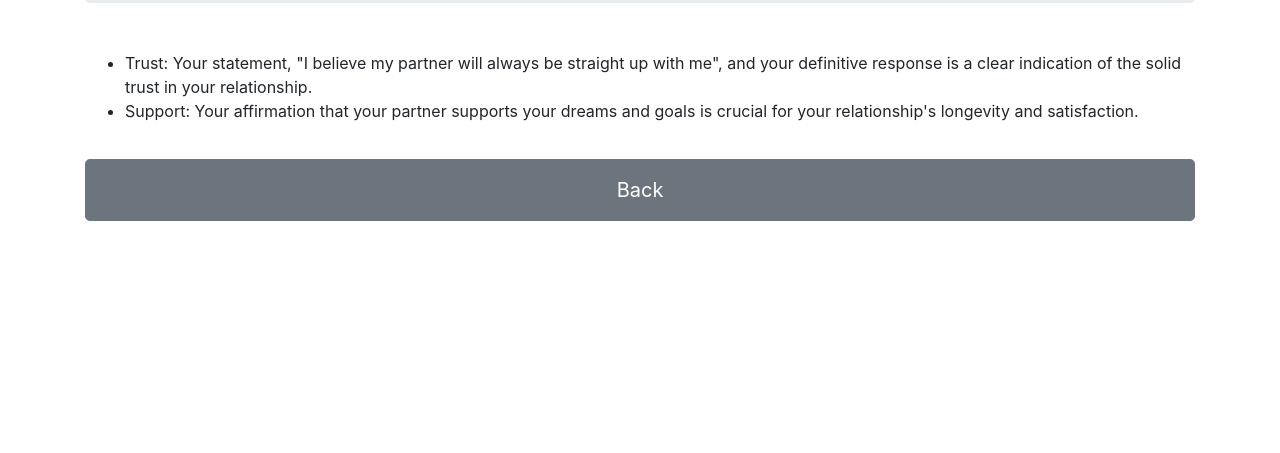
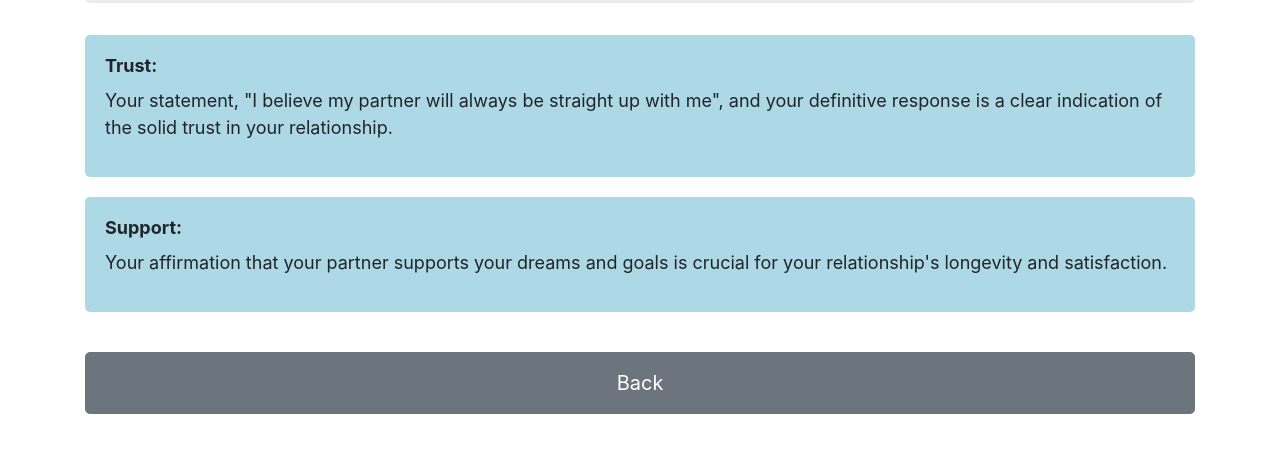
Before and after one commit to LoveGrow1/lg1, a plain HTML site: page 1.html in a window 1280 px wide. Shown: the part 171-624 px from the top of the page. Drawn offline with nearby package versions, Linux system fonts and the light colour scheme.

Commit message:
Update 1.html

```diff
--- a/1.html
+++ b/1.html
@@ -9,10 +9,21 @@
     font-size: 32px;
   }
 
-  p {
+  .info-box {
+    background-color: #ADD8E6;
+    border-radius: 5px;
+    padding: 20px;
+    margin-bottom: 20px;
+  }
+
+  .info-box h4 {
+    font-weight: bold;
     font-size: 18px;
-    list-style-type: disc; /* Added to display bullet points */
-    padding-left: 20px; /* Added for indentation */
+  }
+
+  .info-box p {
+    font-size: 18px;
+    margin-top: 10px;
   }
 
   .btn {
@@ -29,12 +40,14 @@
   </div>
   <div class="row">
     <div class="col-12">
-      <p>
-        <ul>
-          <li>Trust: Your statement, "I believe my partner will always be straight up with me", and your definitive response is a clear indication of the solid trust in your relationship.</li>
-          <li>Support: Your affirmation that your partner supports your dreams and goals is crucial for your relationship's longevity and satisfaction.</li>
-        </ul>
-      </p>
+      <div class="info-box">
+        <h4>Trust:</h4>
+        <p>Your statement, "I believe my partner will always be straight up with me", and your definitive response is a clear indication of the solid trust in your relationship.</p>
+      </div>
+      <div class="info-box">
+        <h4>Support:</h4>
+        <p>Your affirmation that your partner supports your dreams and goals is crucial for your relationship's longevity and satisfaction.</p>
+      </div>
     </div>
   </div>
   <a href="index.html" class="btn btn-secondary btn-lg btn-block">Back</a>
```
